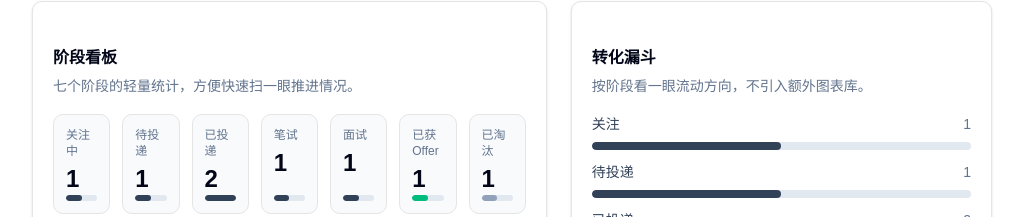
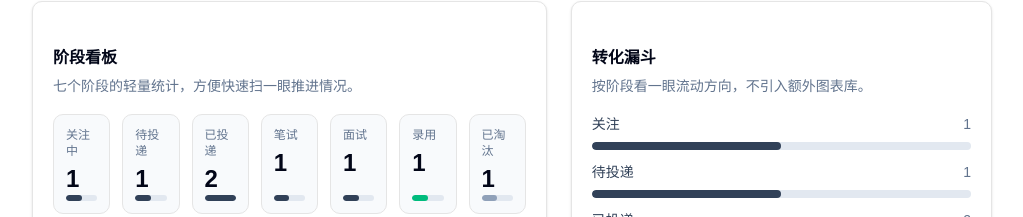
Before and after one commit to fdaier/JobFind, a Next.js app: page / in a window 1280 px wide. Shown: the part 1292-1509 px from the top of the page, without its empty margins (256-1279 px from the left). Built offline with nearby package versions, Linux system fonts and the light colour scheme.

Commit message:
fix: use Chinese offer stage label

```diff
--- a/src/components/dashboard/mini-kanban.tsx
+++ b/src/components/dashboard/mini-kanban.tsx
@@ -10,7 +10,7 @@ const stages = [
   { key: "applied", label: "已投递" },
   { key: "written_test", label: "笔试" },
   { key: "interviewing", label: "面试" },
-  { key: "offer", label: "已获 Offer" },
+  { key: "offer", label: "录用" },
   { key: "rejected", label: "已淘汰" },
 ] as const;
 
```
